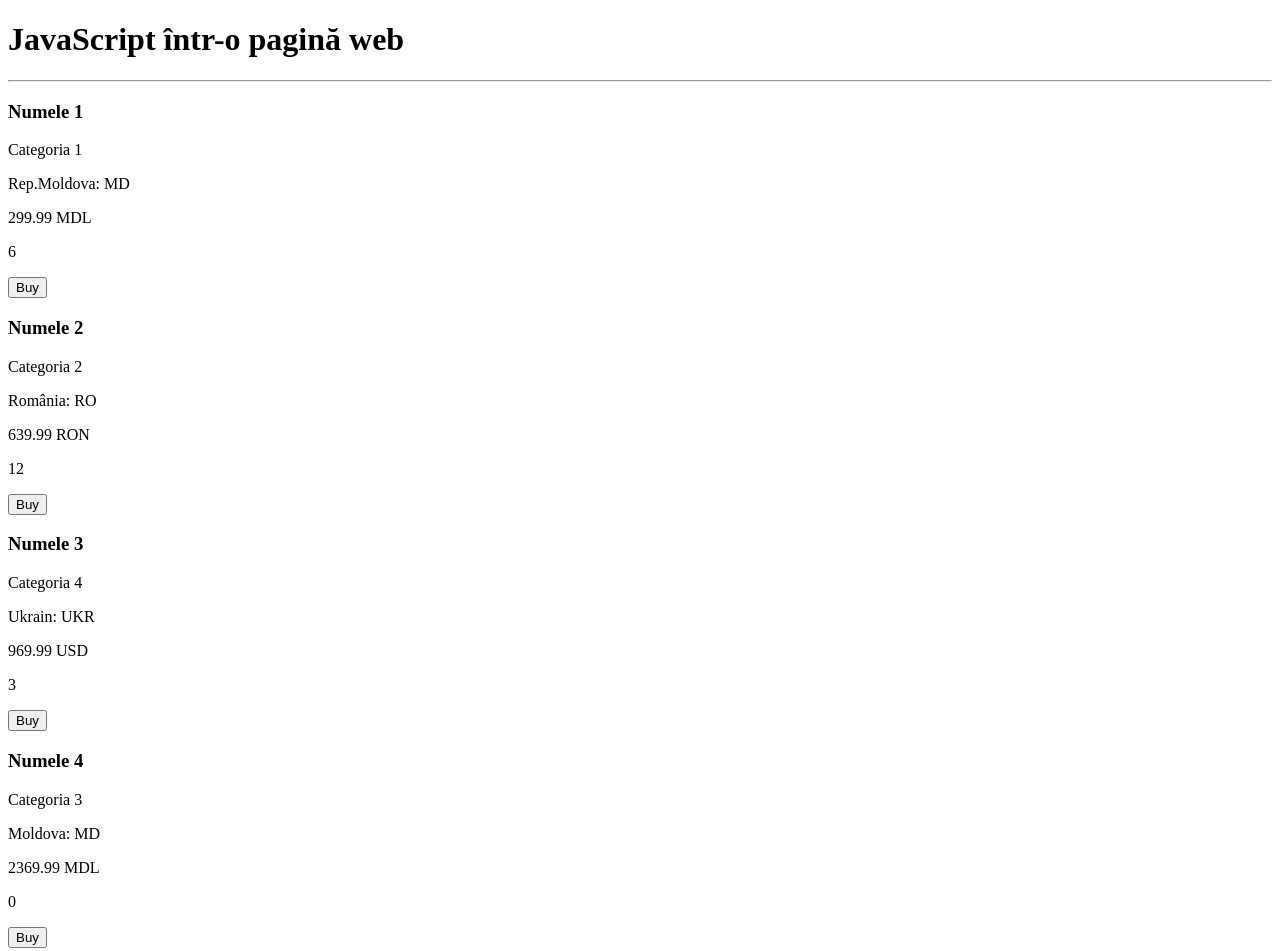
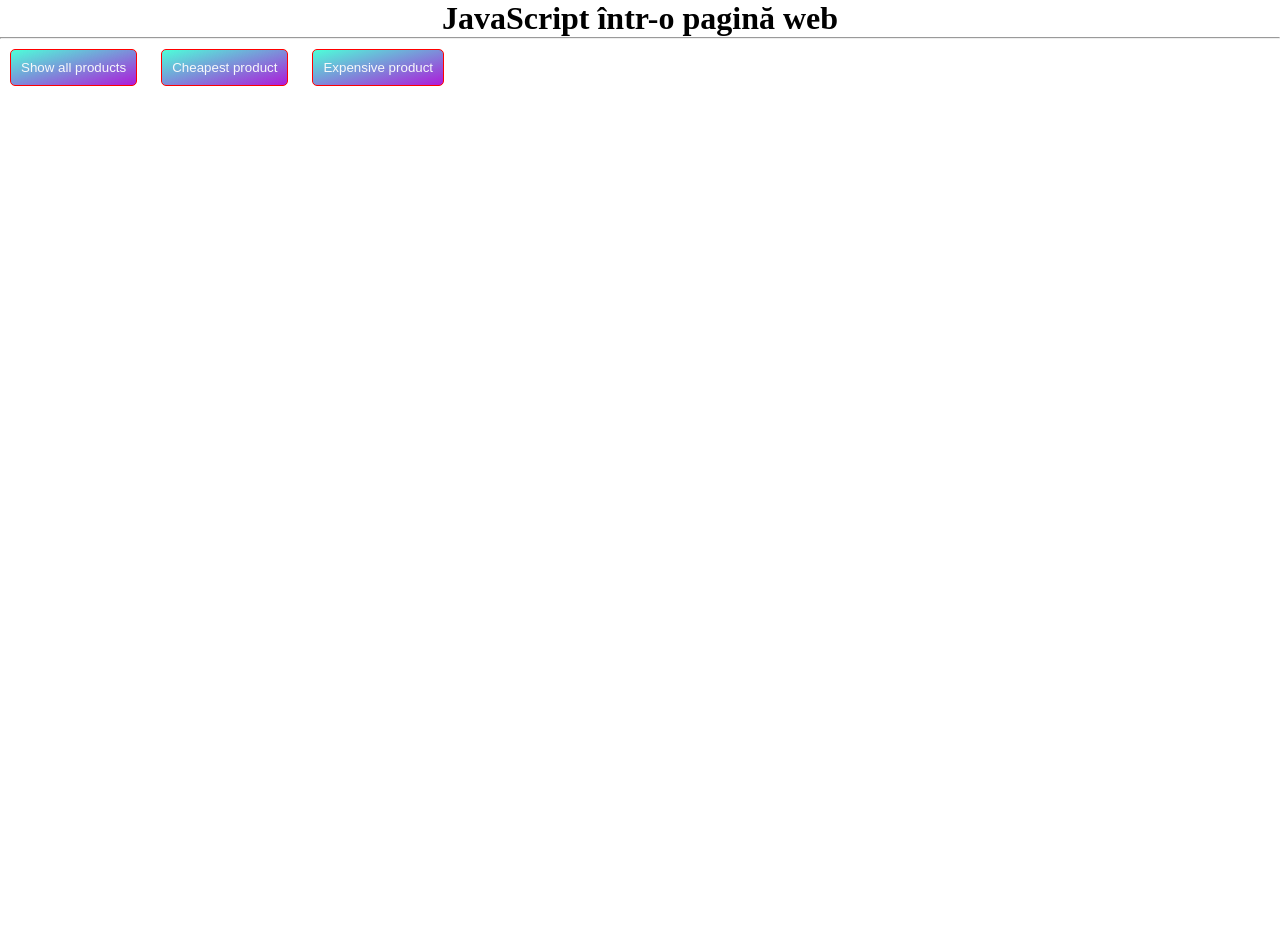
Before and after one commit to GC69/7.JavaScript--ntr-o-pagin--web, a plain HTML site: page index.html in a window 1280 px wide. Shown: the top 951 px of the page. After the commit the page ends 800 px from the top, so only its background shows below. Drawn offline with Linux system fonts and the light colour scheme.

Commit message:
added style file

```diff
--- a/index.html
+++ b/index.html
@@ -5,12 +5,15 @@
     <meta http-equiv="X-UA-Compatible" content="IE=edge" />
     <meta name="viewport" content="width=device-width, initial-scale=1.0" />
     <title>Document</title>
+    <link rel="stylesheet" href="style.css" />
   </head>
   <body>
     <h1>JavaScript într-o pagină web</h1>
     <hr />
 
-    <!-- <button onclick="displayProducts()">Show all products</button> -->
+    <button onclick="displayProducts()">Show all products</button>
+    <button onclick="#">Cheapest product</button>
+    <button onclick="#">Expensive product</button>
 
     <section id="productSection"></section>
 
--- a/script.js
+++ b/script.js
@@ -253,4 +253,4 @@ function displayProducts() {
   });
 }
 
-displayProducts();
+// displayProducts();
--- /dev/null
+++ b/style.css
@@ -0,0 +1,19 @@
+* {
+  margin: 0;
+  padding: 0;
+}
+
+h1 {
+  text-align: center;
+}
+
+button {
+  padding: 10px;
+  margin: 10px;
+
+  border: red solid 1px;
+  border-radius: 5px;
+  color: rgb(246, 248, 250);
+  background: linear-gradient(to bottom right, #00ffc8b2, #ad1bda);
+  justify-content: center;
+}
```
